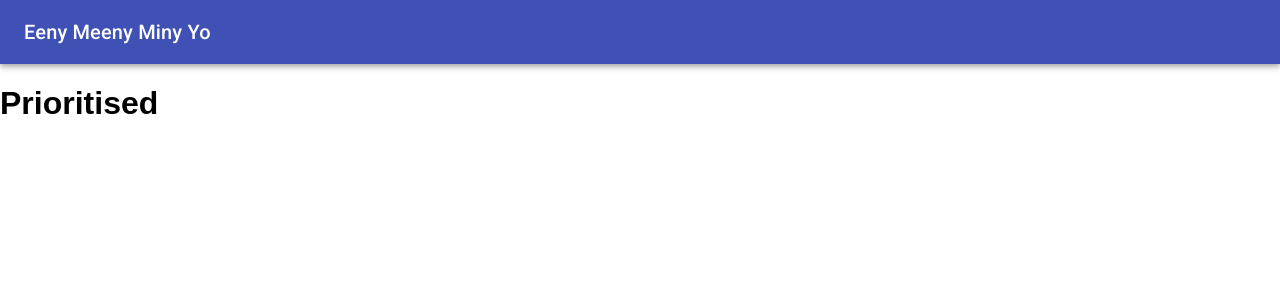
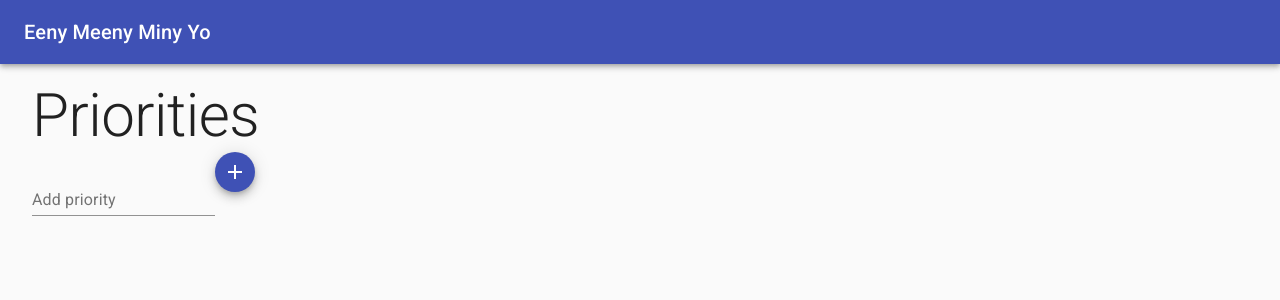
Before and after one commit to michael-j-chinn/emmy, a React (Create React App) app in the folder emmy/: page /prioritised in a window 1280 px wide. Shown: the top 300 px of the page. Built offline with nearby package versions, Linux system fonts and the light colour scheme.

Commit message:
partial prioritised progress

```diff
--- a/emmy/src/App.js
+++ b/emmy/src/App.js
@@ -11,7 +11,9 @@ import Typography from '@material-ui/core/Typography';
 import Menu from './Components/Menu';
 import Random from './Components/Random/Random';
 import Social from './Components/Social';
-import Prioritised from './Components/Prioritised';
+import PriorityContainer from './Components/Prioritised';
+import Box from '@material-ui/core/Box';
+import CssBaseline from '@material-ui/core/CssBaseline';
 
 class App extends Component {
 	render() {
@@ -24,6 +26,8 @@ class App extends Component {
 						</Typography>
 					</Toolbar>
 				</AppBar>
+				<CssBaseline />
+				<Box m={2}>
 					<Switch>
 						<Route path="/random">
 							<Random />
@@ -32,12 +36,13 @@ class App extends Component {
 							<Social />
 						</Route>
 						<Route path="/prioritised">
-            <Prioritised />
+							<PriorityContainer />
 						</Route>
 						<Route exact path="/">
 							<Menu />
 						</Route>
 					</Switch>
+				</Box>
 			</Router>
 		);
 	}
--- a/emmy/src/Components/Prioritised.js
+++ /dev/null
@@ -1,7 +0,0 @@
-import React  from 'react';
-
-function Prioritised(props) {
-    return <h1>Prioritised</h1>;
-  }
-
-export default Prioritised;
--- /dev/null
+++ b/emmy/src/Components/Prioritised/PriorityList/index.js
@@ -0,0 +1,60 @@
+import React, { Component } from 'react';
+import Grid from '@material-ui/core/Grid';
+import Fab from '@material-ui/core/Fab';
+import AddIcon from '@material-ui/icons/Add';
+import TextField from '@material-ui/core/TextField';
+import PriorityListItem from '../PriorityListItem'
+
+class PriorityList extends Component {
+	constructor(props) {
+		super(props);
+		this.state = {
+			newPriorityName: '',
+			priotities: []
+		};
+		this.onSubmit = this.onSubmit.bind(this);
+		this.onChange = this.onChange.bind(this);
+	}
+
+	onChange(e) {
+		this.setState({ newPriorityName: e.target.value });
+	}
+
+	onSubmit(e) {
+		e.preventDefault();
+		let { priotities, newPriorityName } = this.state;
+		priotities.push({
+			name: newPriorityName,
+			value: 0
+		});
+		newPriorityName = '';
+		this.setState({ priotities, newPriorityName });
+	}
+
+	render() {
+		let { priotities, newPriorityName } = this.state;
+
+		return (
+			<Grid container spacing={3}>
+				{priotities.map(p => <PriorityListItem value={p.name} />)}
+				<Grid item xs={12}>
+					<form onSubmit={this.onSubmit}>
+						<TextField
+							id="add-priority"
+							name="add-priority"
+							label="Add priority"
+							margin="normal"
+							value={newPriorityName}
+							onChange={this.onChange}
+						/>
+						<Fab size="small" color="primary" aria-label="add" type="submit">
+							<AddIcon />
+						</Fab>
+					</form>
+				</Grid>
+			</Grid>
+		);
+	}
+}
+
+export default PriorityList;
--- /dev/null
+++ b/emmy/src/Components/Prioritised/PriorityListItem/index.js
@@ -0,0 +1,33 @@
+import React, { Component } from 'react';
+import Grid from '@material-ui/core/Grid';
+import TextField from '@material-ui/core/TextField';
+import Slider from '@material-ui/core/Slider';
+
+class PriorityListItem extends Component {
+	constructor(props) {
+		super(props);
+	}
+
+	render() {
+		return (
+			<Grid container spacing={3}>
+				<Grid container item xs={12}>
+					<TextField id="standard-basic" label="Standard" value={this.props.value} />
+				</Grid>
+				<Grid item xs={12}>
+					<Slider
+						defaultValue={0}
+						aria-labelledby="discrete-slider"
+						valueLabelDisplay="auto"
+						step={10}
+						marks
+						min={10}
+						max={110}
+					/>
+				</Grid>
+			</Grid>
+		);
+	}
+}
+
+export default PriorityListItem;
--- /dev/null
+++ b/emmy/src/Components/Prioritised/index.js
@@ -0,0 +1,15 @@
+import React from 'react';
+import PriorityList from './PriorityList';
+import Box from '@material-ui/core/Box';
+import Typography from '@material-ui/core/Typography';
+
+function PriorityContainer(props) {
+	return <Box m={2}>
+		<Typography variant="h2">
+			Priorities
+		</Typography>
+		<PriorityList />
+	</Box>;
+}
+
+export default PriorityContainer;
```
Also changed, not shown: 1 other file (tests, documents, lock files or other folders). Lines whose indentation alone changed are shown as unchanged.
